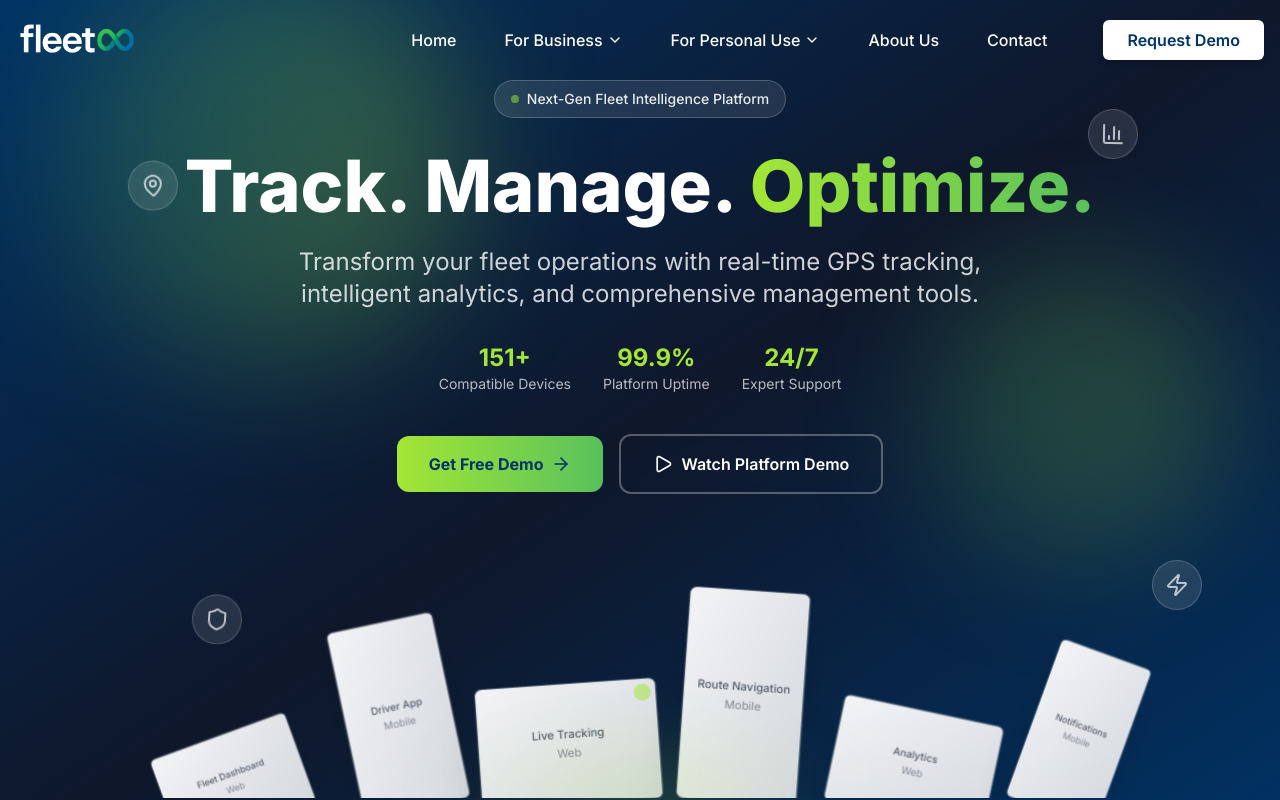
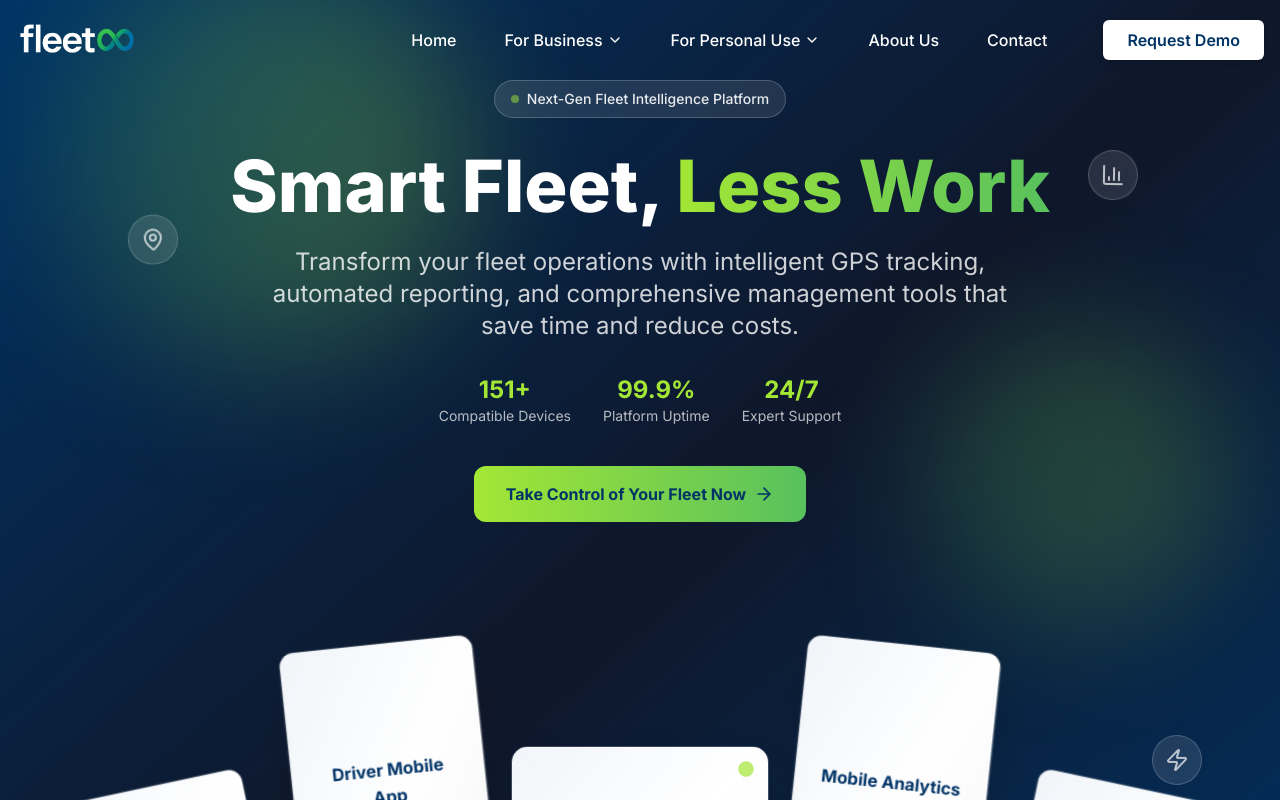
Before and after one commit to Bahareh-Esteki/fleetinfinity, a Next.js app: page / in a window 1280 px wide. Shown: the top 800 px of the page. Built offline with nearby package versions, Linux system fonts and the light colour scheme.

Commit message:
homepage building

```diff
--- a/app/components/HeroSection.js
+++ b/app/components/HeroSection.js
@@ -17,43 +17,42 @@ const HeroSection = () => {
     return () => window.removeEventListener("mousemove", handleMouseMove);
   }, []);
 
-  // Mock screenshot data - replace with your actual app/platform screenshots
+  // 5 Platform screenshots - mix of mobile and web
   const platformScreenshots = [
     {
       id: 1,
       type: "web",
       title: "Fleet Dashboard",
       src: "/images/screenshots/dashboard-overview.png",
+      description: "Live fleet overview with real-time tracking",
     },
     {
       id: 2,
       type: "mobile",
-      title: "Driver App",
+      title: "Driver Mobile App",
       src: "/images/screenshots/mobile-driver.png",
+      description: "Driver interface with route navigation",
     },
     {
       id: 3,
       type: "web",
-      title: "Live Tracking",
-      src: "/images/screenshots/live-map.png",
+      title: "Live GPS Tracking",
+      src: "/images/screenshots/live-tracking.png",
+      description: "Real-time vehicle locations and routes",
     },
     {
       id: 4,
       type: "mobile",
-      title: "Route Navigation",
-      src: "/images/screenshots/mobile-navigation.png",
+      title: "Mobile Analytics",
+      src: "/images/screenshots/mobile-analytics.png",
+      description: "Fleet performance on the go",
     },
     {
       id: 5,
       type: "web",
-      title: "Analytics",
+      title: "Reports & Analytics",
       src: "/images/screenshots/analytics-dashboard.png",
-    },
-    {
-      id: 6,
-      type: "mobile",
-      title: "Notifications",
-      src: "/images/screenshots/mobile-alerts.png",
+      description: "Comprehensive fleet insights",
     },
   ];
 
@@ -86,7 +85,6 @@ const HeroSection = () => {
     <section className="relative min-h-screen bg-gradient-to-br from-brand-dark-blue via-slate-900 to-brand-dark-blue overflow-hidden">
       {/* Animated Background Elements */}
       <div className="absolute inset-0">
-        {/* Gradient Orbs */}
         <motion.div
           className="absolute w-96 h-96 bg-gradient-to-r from-brand-green/20 to-lime-400/30 rounded-full blur-3xl"
           style={{
@@ -132,7 +130,7 @@ const HeroSection = () => {
         </motion.div>
       ))}
 
-      <div className="container mx-auto px-4 pt-20 pb-16 relative z-20">
+      <div className="container mx-auto px-4 pt-20 pb-32 relative z-20">
         {/* Professional Badge */}
         <motion.div
           className="text-center mb-8"
@@ -148,22 +146,22 @@ const HeroSection = () => {
 
         {/* Main Headline */}
         <motion.div
-          className="text-center max-w-5xl mx-auto mb-12"
+          className="text-center max-w-5xl mx-auto mb-16"
           initial={{ opacity: 0, y: 30 }}
           animate={{ opacity: 1, y: 0 }}
           transition={{ duration: 0.8, delay: 0.2 }}
         >
           <h1 className="text-5xl md:text-7xl font-extrabold leading-tight mb-6">
-            <span className="text-white">Track.</span>{" "}
-            <span className="text-white">Manage.</span>{" "}
+            <span className="text-white">Smart Fleet,</span>{" "}
             <span className="bg-gradient-to-r from-lime-400 to-brand-green bg-clip-text text-transparent">
-              Optimize.
+              Less Work
             </span>
           </h1>
 
           <p className="text-xl md:text-2xl text-white/80 max-w-3xl mx-auto leading-relaxed mb-8">
-            Transform your fleet operations with real-time GPS tracking,
-            intelligent analytics, and comprehensive management tools.
+            Transform your fleet operations with intelligent GPS tracking,
+            automated reporting, and comprehensive management tools that save
+            time and reduce costs.
           </p>
 
           {/* Trust Indicators */}
@@ -198,78 +196,81 @@ const HeroSection = () => {
               href="/demo"
               className="group bg-gradient-to-r from-lime-400 to-brand-green text-brand-dark-blue font-bold px-8 py-4 rounded-xl hover:shadow-2xl hover:shadow-lime-400/25 transition-all duration-300 flex items-center gap-2"
             >
-              Get Free Demo
+              Take Control of Your Fleet Now
               <ArrowRight className="w-5 h-5 group-hover:translate-x-1 transition-transform" />
             </Link>
-
-            <button className="group border-2 border-white/30 text-white font-semibold px-8 py-4 rounded-xl hover:bg-white/10 backdrop-blur-sm transition-all duration-300 flex items-center gap-2">
-              <Play className="w-5 h-5" />
-              Watch Platform Demo
-            </button>
           </motion.div>
         </motion.div>
 
-        {/* Curved Screenshot Showcase */}
+        {/* Large Screenshot Showcase - Like the Image */}
         <motion.div
-          className="relative max-w-6xl mx-auto mt-20"
-          initial={{ opacity: 0, y: 60 }}
+          className="relative max-w-7xl mx-auto mt-24"
+          initial={{ opacity: 0, y: 100 }}
           animate={{ opacity: 1, y: 0 }}
-          transition={{ delay: 1, duration: 1 }}
+          transition={{ delay: 1, duration: 1.2 }}
         >
           <div className="flex justify-center items-end gap-4 overflow-hidden">
             {platformScreenshots.map((screenshot, index) => {
               const isMobile = screenshot.type === "mobile";
-              const rotation = (index - 2.5) * 8; // Creates arc effect
-              const yOffset = Math.abs(index - 2.5) * 20; // Creates curve
-              const scale = 1 - Math.abs(index - 2.5) * 0.1; // Size variation
+              // Create gentle arc like in the image
+              const rotation = (index - 2) * 6; // Less rotation for subtlety
+              const yOffset = Math.abs(index - 2) * 15; // Gentle curve
+              const scale = 1 - Math.abs(index - 2) * 0.05; // Minimal size variation
 
               return (
                 <motion.div
                   key={screenshot.id}
                   className={`relative ${
-                    isMobile ? "w-32 h-56" : "w-48 h-32"
-                  } rounded-lg overflow-hidden shadow-2xl border border-white/20 backdrop-blur-sm bg-white/10`}
+                    isMobile ? "w-64 h-96" : "w-80 h-64"
+                  } rounded-2xl overflow-hidden shadow-2xl border border-white/20 backdrop-blur-sm`}
                   style={{
                     transform: `rotate(${rotation}deg) translateY(${yOffset}px) scale(${scale})`,
-                    zIndex: 6 - Math.abs(index - 2.5),
+                    zIndex: 5 - Math.abs(index - 2),
                   }}
                   whileHover={{
-                    scale: scale + 0.05,
-                    rotate: rotation * 0.5,
-                    zIndex: 10,
+                    scale: scale + 0.03,
+                    rotate: rotation * 0.3,
+                    y: -10,
+                    zIndex: 20,
                     transition: { duration: 0.3 },
                   }}
                 >
-                  {/* Placeholder for screenshot - replace with actual images */}
-                  <div className="w-full h-full bg-gradient-to-br from-gray-100 to-gray-300 flex items-center justify-center">
-                    <div className="text-center text-gray-600">
-                      <div className="text-xs font-medium mb-1">
+                  {/* Placeholder for screenshot - replace with actual platform images */}
+                  <div className="w-full h-full bg-gradient-to-br from-slate-100 via-white to-gray-100 flex flex-col items-center justify-center p-6 text-gray-700">
+                    <div className="text-center">
+                      <div className="text-lg font-bold mb-2 text-brand-dark-blue">
                         {screenshot.title}
                       </div>
-                      <div className="text-xs opacity-70">
-                        {isMobile ? "Mobile" : "Web"}
+                      <div className="text-sm text-gray-600 mb-4">
+                        {screenshot.description}
+                      </div>
+                      <div className="text-xs px-3 py-1 bg-brand-green/10 text-brand-green rounded-full font-medium">
+                        {isMobile ? "📱 Mobile App" : "💻 Web Platform"}
                       </div>
                     </div>
                   </div>
 
-                  {/* Glass overlay effect */}
-                  <div className="absolute inset-0 bg-gradient-to-t from-white/10 to-transparent pointer-events-none"></div>
+                  {/* Subtle glass overlay */}
+                  <div className="absolute inset-0 bg-gradient-to-t from-black/10 via-transparent to-white/5 pointer-events-none"></div>
 
-                  {/* Pulsing GPS indicators for tracking screenshots */}
-                  {screenshot.title.includes("Tracking") && (
+                  {/* Pulsing indicator for live features */}
+                  {screenshot.title.includes("Live") && (
                     <motion.div
-                      className="absolute top-2 right-2 w-3 h-3 bg-lime-400 rounded-full"
-                      animate={{ scale: [1, 1.5, 1], opacity: [1, 0.5, 1] }}
+                      className="absolute top-4 right-4 w-3 h-3 bg-lime-400 rounded-full shadow-lg"
+                      animate={{ scale: [1, 1.3, 1], opacity: [1, 0.7, 1] }}
                       transition={{ duration: 2, repeat: Infinity }}
                     />
                   )}
+
+                  {/* Screenshot frame effect */}
+                  <div className="absolute inset-2 border border-white/30 rounded-xl pointer-events-none"></div>
                 </motion.div>
               );
             })}
           </div>
 
-          {/* Subtle glow beneath screenshots */}
-          <div className="absolute -bottom-10 left-1/2 transform -translate-x-1/2 w-96 h-20 bg-gradient-to-r from-transparent via-lime-400/20 to-transparent blur-2xl"></div>
+          {/* Large glow effect beneath screenshots */}
+          <div className="absolute -bottom-20 left-1/2 transform -translate-x-1/2 w-full max-w-4xl h-32 bg-gradient-to-r from-transparent via-lime-400/15 to-transparent blur-3xl"></div>
         </motion.div>
       </div>
     </section>
```
